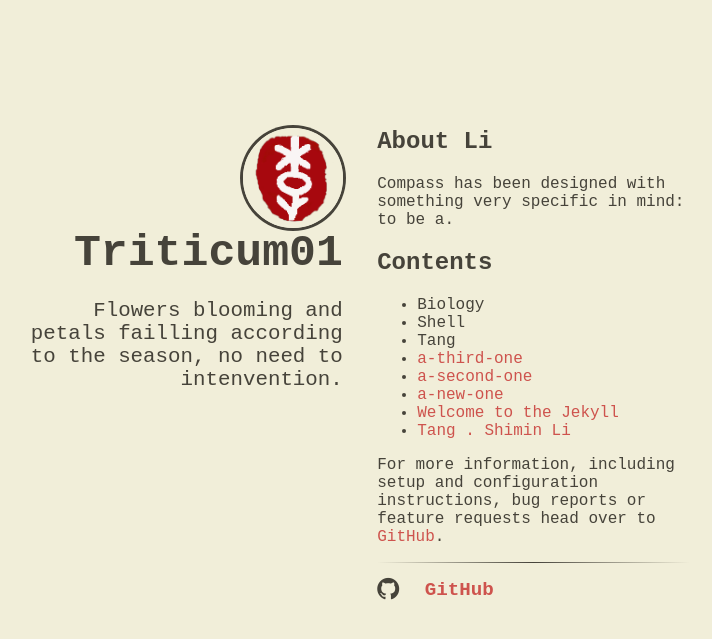
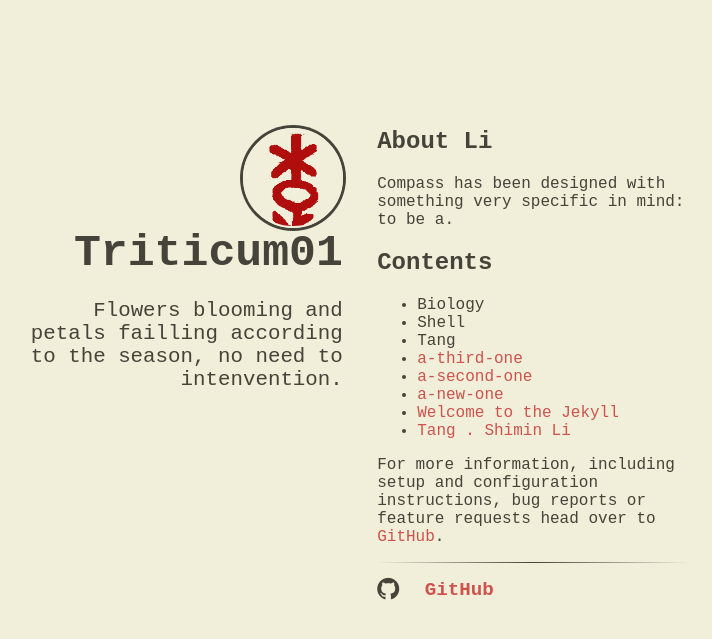
Before and after one commit to Triticum01/Triticum01.github.io, a Jekyll site: the page built from index.html, in a window 1280 px wide. Shown: the top 639 px of the page, without its empty margins (290-1002 px from the left). Built offline with Jekyll 4.4.1, drawn with Linux system fonts in a browser that asks for light colours; nearby versions of some CDN libraries.

Commit message:
Update _config.yml

```diff
--- a/_config.yml
+++ b/_config.yml
@@ -5,7 +5,7 @@ baseurl: ''
 # compass configuration
 triticum:
   # an avatar or logo (optional)
-  logo: "/images/Li-zi.png"
+  logo: "/images/Untitled.png"
   # author will appear under the avatar (optional)
   author: "Triticum01"
   # tagline will appear under the title (optional)
```
